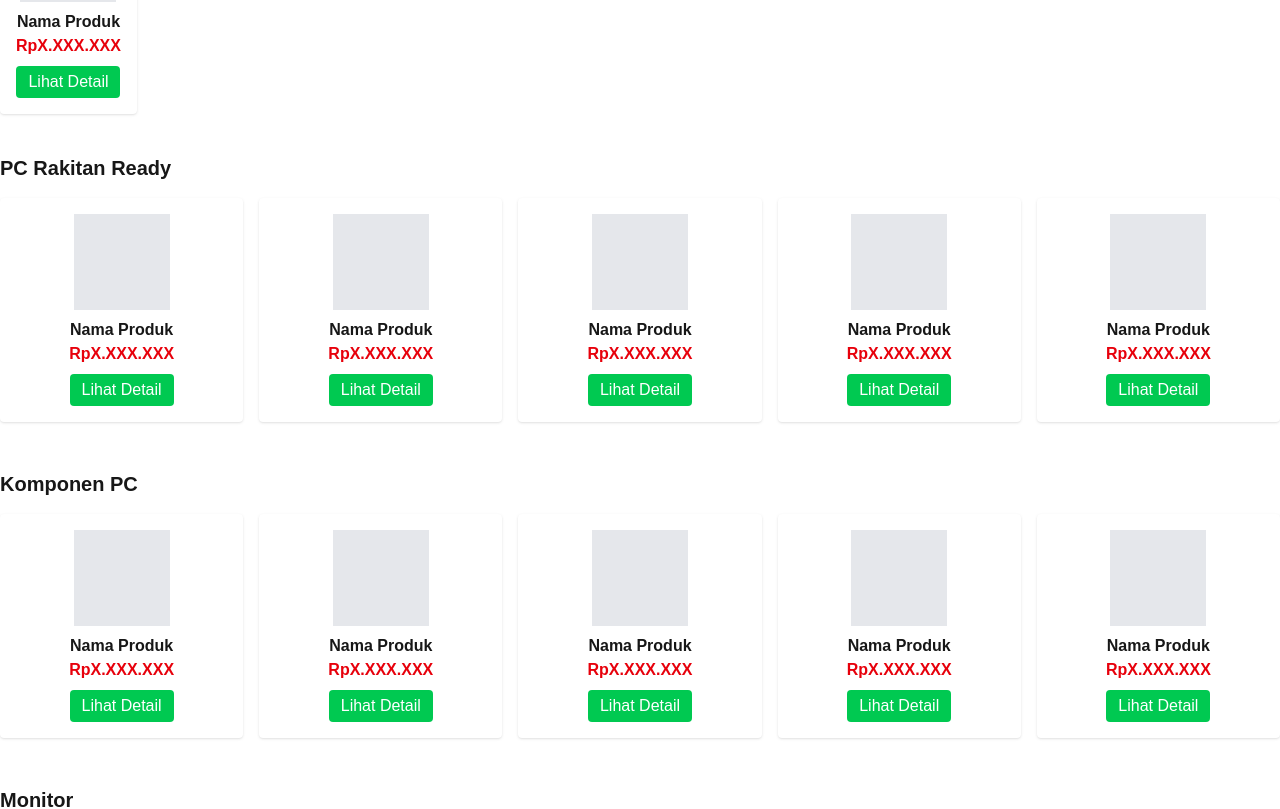
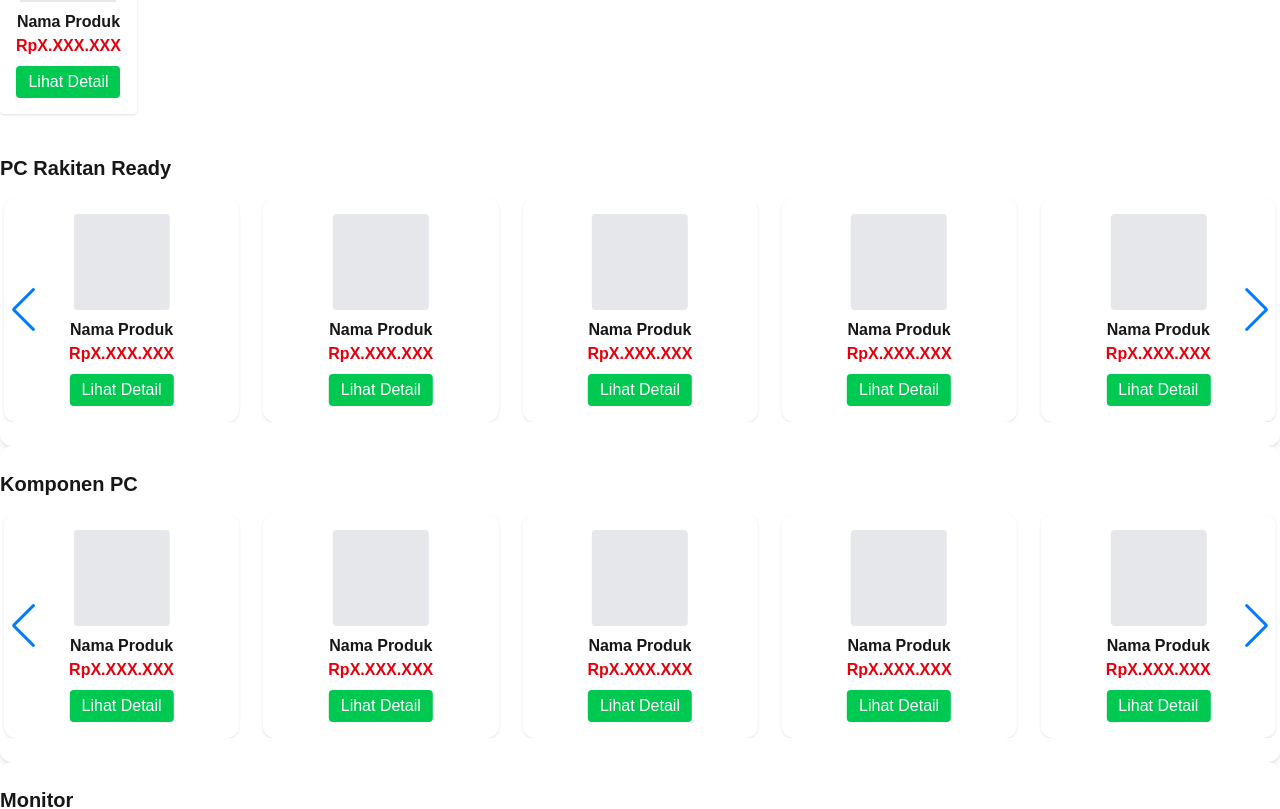
Before and after one commit to irwanphan/agres-next, a Next.js app: page / in a window 1280 px wide. Shown: the part 1460-2269 px from the top of the page. Built offline with nearby package versions, Linux system fonts and the light colour scheme.

Commit message:
Refactor BrandsSection and ProductSection components to enhance layout with improved styling and integrate Swiper for product display

```diff
--- a/app/components/BrandsSection.tsx
+++ b/app/components/BrandsSection.tsx
@@ -1,6 +1,6 @@
 export default function BrandsSection() {
   return (
-    <section className="container mx-auto py-4">
+    <section className="container mx-auto p-4 bg-white rounded-xl shadow-md">
       <h4 className="font-bold mb-2">Featured Brands</h4>
       <div className="flex gap-4 overflow-x-auto">
         {/* Ganti dengan logo brand asli */}
--- a/app/components/ProductSection.tsx
+++ b/app/components/ProductSection.tsx
@@ -1,24 +1,50 @@
-type ProductSectionProps = {
+'use client';
+
+import React from 'react';
+import { Swiper, SwiperSlide } from 'swiper/react';
+import { Navigation, Autoplay } from 'swiper/modules';
+import 'swiper/css';
+import 'swiper/css/navigation';
+import 'swiper/css/autoplay';
+
+export type ProductSectionProps = {
   title: string;
   children?: React.ReactNode;
 };
 
+const placeholderProducts = Array.from({ length: 8 });
+
 export default function ProductSection({ title, children }: ProductSectionProps) {
+  // Pastikan productItems selalu array
+  const productItems = children ? React.Children.toArray(children) : placeholderProducts.map((_, i) => (
+    <div key={i} className="bg-white flex flex-col items-center rounded-xl shadow p-4 mx-1">
+      <div className="w-24 h-24 bg-gray-200 mb-2 rounded" />
+      <div className="font-semibold text-center">Nama Produk</div>
+      <div className="text-red-600 font-bold">RpX.XXX.XXX</div>
+      <button className="mt-2 bg-green-500 text-white px-3 py-1 rounded">Lihat Detail</button>
+    </div>
+  ));
+
   return (
-    <section className="container mx-auto py-6">
+    <section className="container mx-auto py-6 bg-white rounded-xl shadow-md">
       <h3 className="text-xl font-bold mb-4">{title}</h3>
-      <div className="grid grid-cols-2 md:grid-cols-5 gap-4">
-        {/* Placeholder produk */}
-        {[...Array(5)].map((_, i) => (
-          <div key={i} className="bg-white shadow rounded p-4 flex flex-col items-center">
-            <div className="w-24 h-24 bg-gray-200 mb-2" />
-            <div className="font-semibold text-center">Nama Produk</div>
-            <div className="text-red-600 font-bold">RpX.XXX.XXX</div>
-            <button className="mt-2 bg-green-500 text-white px-3 py-1 rounded">Lihat Detail</button>
-          </div>
+      <Swiper
+        modules={[Navigation, Autoplay]}
+        spaceBetween={16}
+        slidesPerView={2}
+        navigation
+        autoplay={{ delay: 3500, disableOnInteraction: false }}
+        loop={productItems.length > 5}
+        breakpoints={{
+          640: { slidesPerView: 3 },
+          1024: { slidesPerView: 5 }
+        }}
+        className="pb-8"
+      >
+        {React.Children.map(productItems, (item, idx) => (
+          <SwiperSlide key={idx}>{item}</SwiperSlide>
         ))}
-        {children}
-      </div>
+      </Swiper>
     </section>
   );
 }
```
